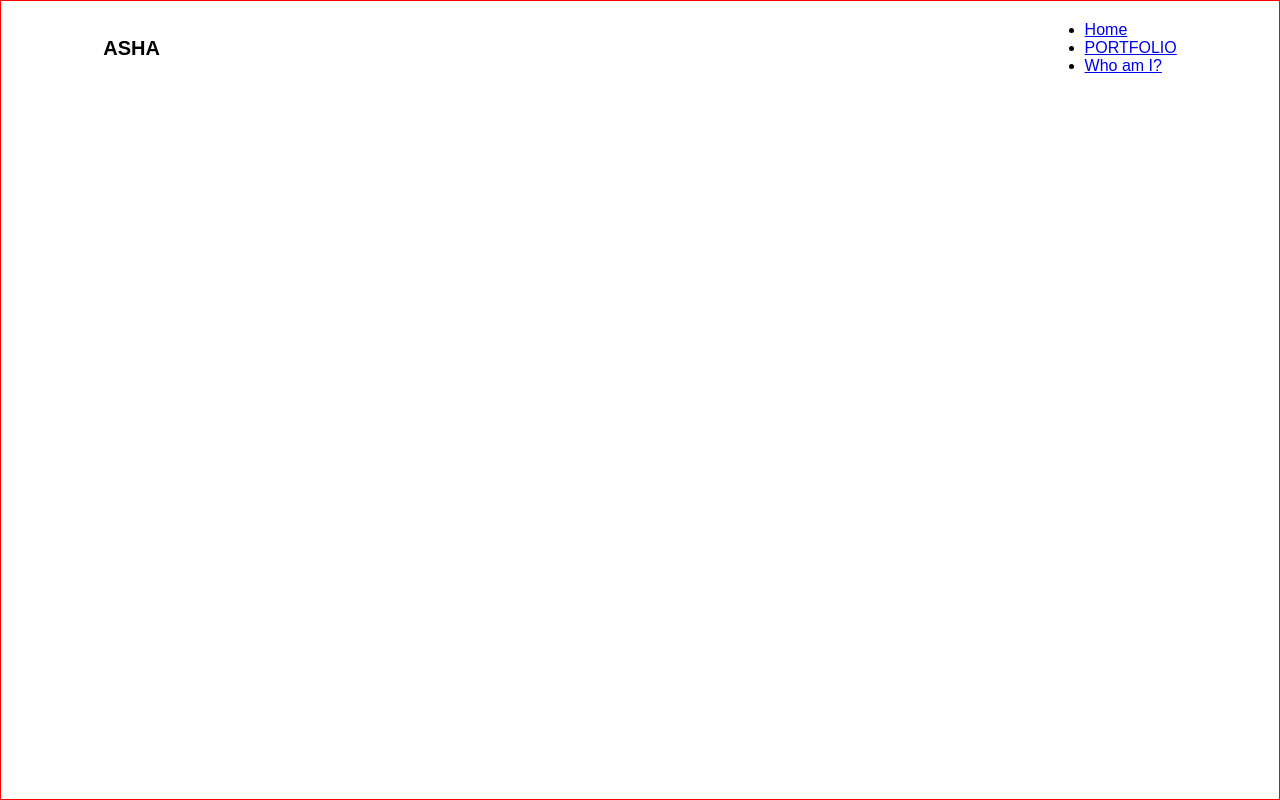
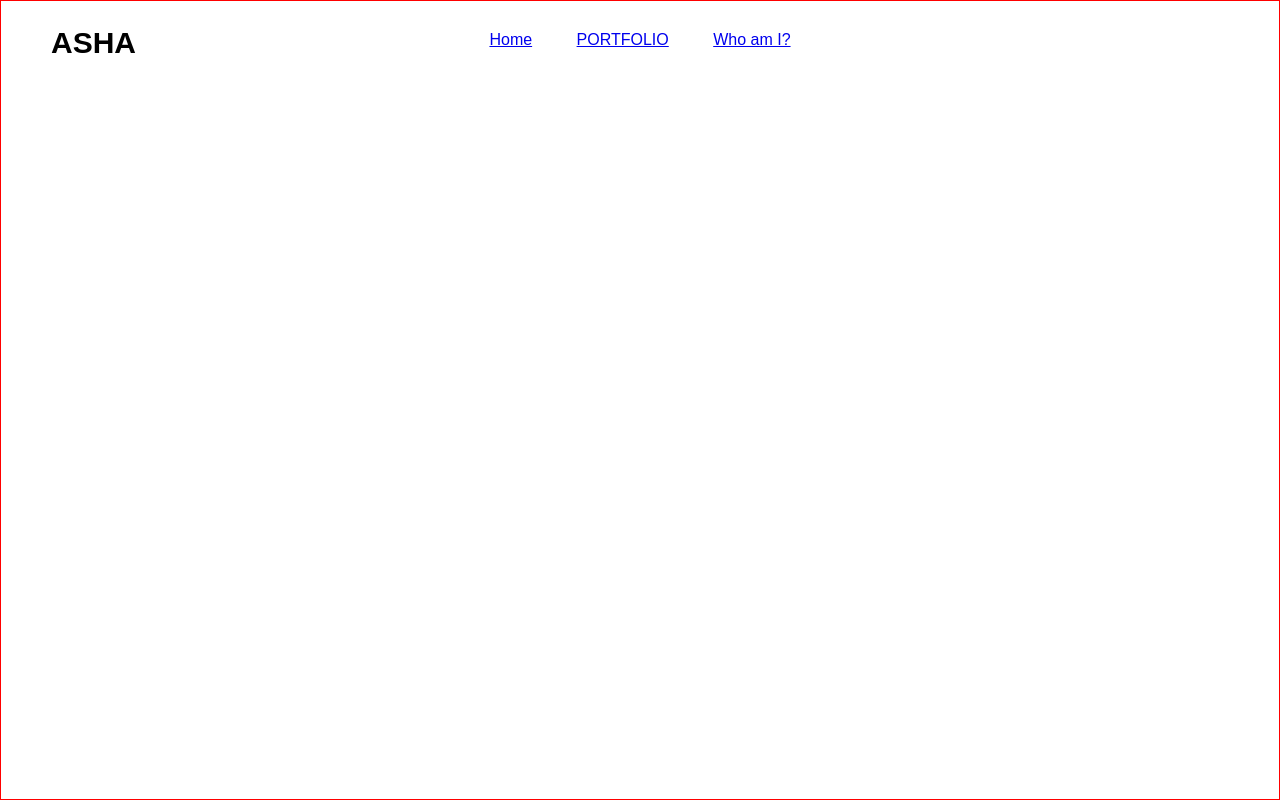
Before and after one commit to stayftdark/Personal-Project, a plain HTML site: page index.html in a window 1280 px wide. Drawn offline with Linux system fonts and the light colour scheme; a web font is replaced by a local one.

Commit message:
perfect nav

```diff
--- a/css/style.css
+++ b/css/style.css
@@ -14,7 +14,7 @@ body {
   width: 100%;
   height: 100vh;
   position: relative;
-  /* padding, left and right: 0, top and bottom 5% */
+  /* padding, left and right: 5%, top and bottom 0 */
   padding: 0 5%;
   align-items: center;
   justify-content: center;
@@ -24,13 +24,22 @@ nav{
   position: absolute;
   top: 0;
   left: 0;
-  padding: 20px 8%;
+  padding: 30px 5%;
   /* makes everything in a single line */
   display: flex;
   align-items: center;
-  justify-content: space-between;
+  justify-content: center;
 }
 .logo {
-  font-size: 20px;
+  font-size: 30px;
   font-weight: bold;
+  position: absolute;
+  left: 0;
+  top: 0;
+  margin: 25px 50px;
 }
+nav ul li {
+  list-style: none;
+  display: inline-block;
+  margin: 0 20px;
+}
```
